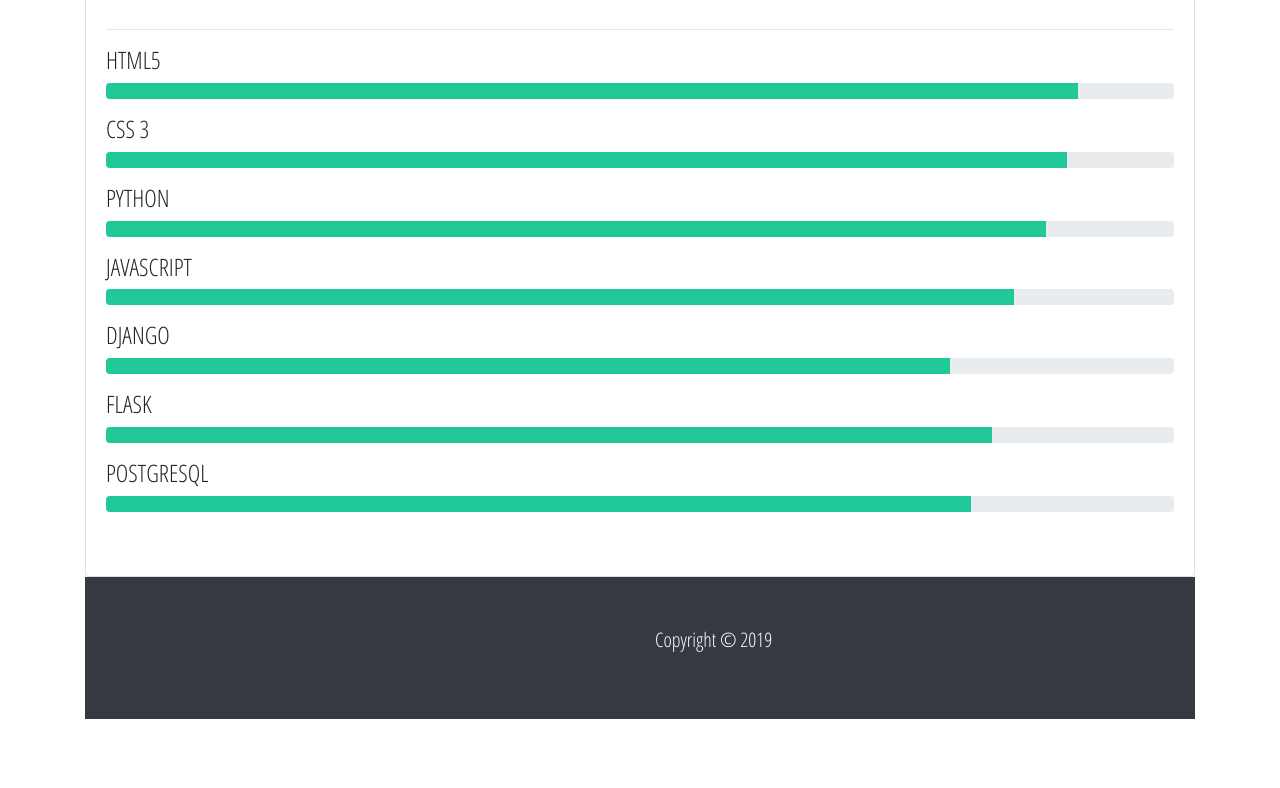
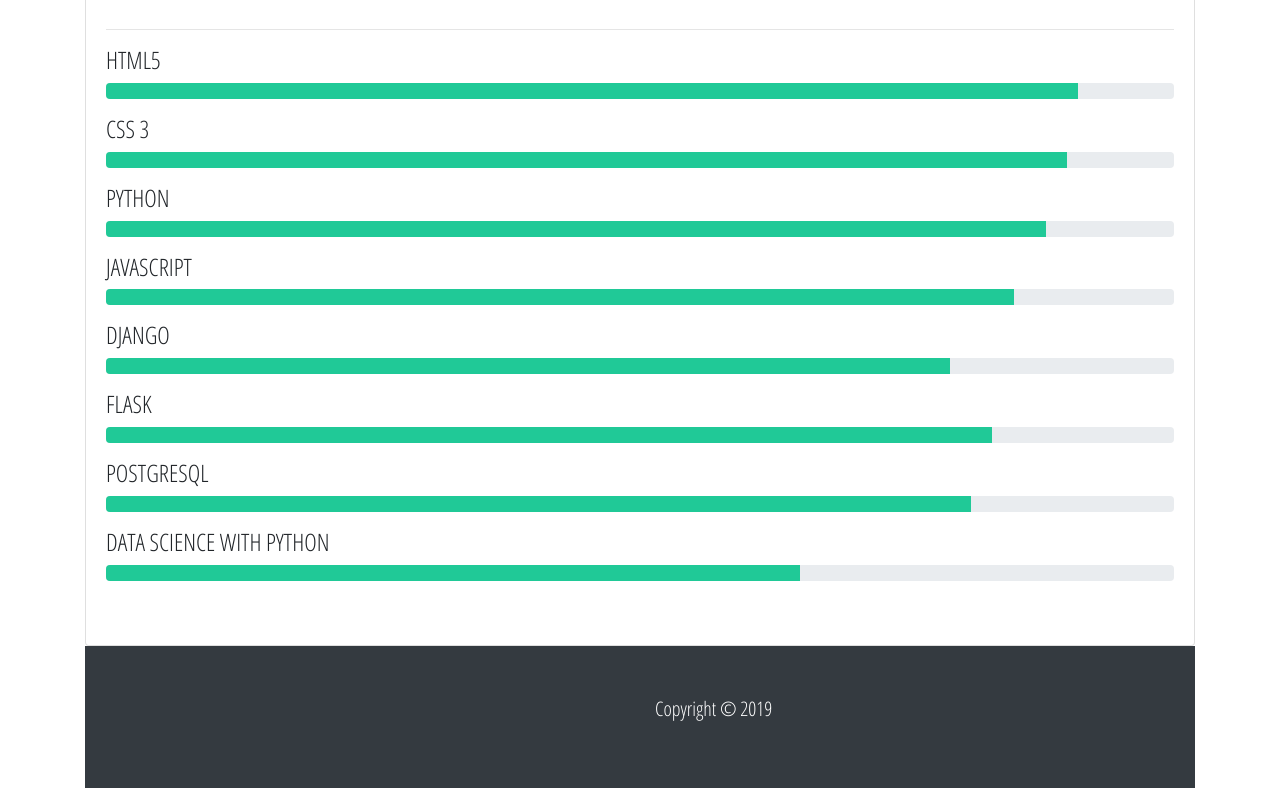
Before and after one commit to Mwangik/portfolio, a plain HTML site: page index.html in a window 1280 px wide. Shown: the part 715-1503 px from the top of the page. Before the commit the page ends 1434 px from the top, so only its background shows below. Drawn offline with Linux system fonts and the light colour scheme.

Commit message:
add progress bar for data science section

```diff
--- a/index.html
+++ b/index.html
@@ -138,6 +138,10 @@
           <h4>POSTGRESQL</h4>
           <div class="progress mb-3">
             <div class="progress-bar bg-success" style="width:81%"></div>
+          </div>
+          <h4>DATA SCIENCE WITH PYTHON</h4>
+          <div class="progress mb-3">
+            <div class="progress-bar bg-success" style="width:65%"></div>
           </div>
         </div>
       </div>
```
